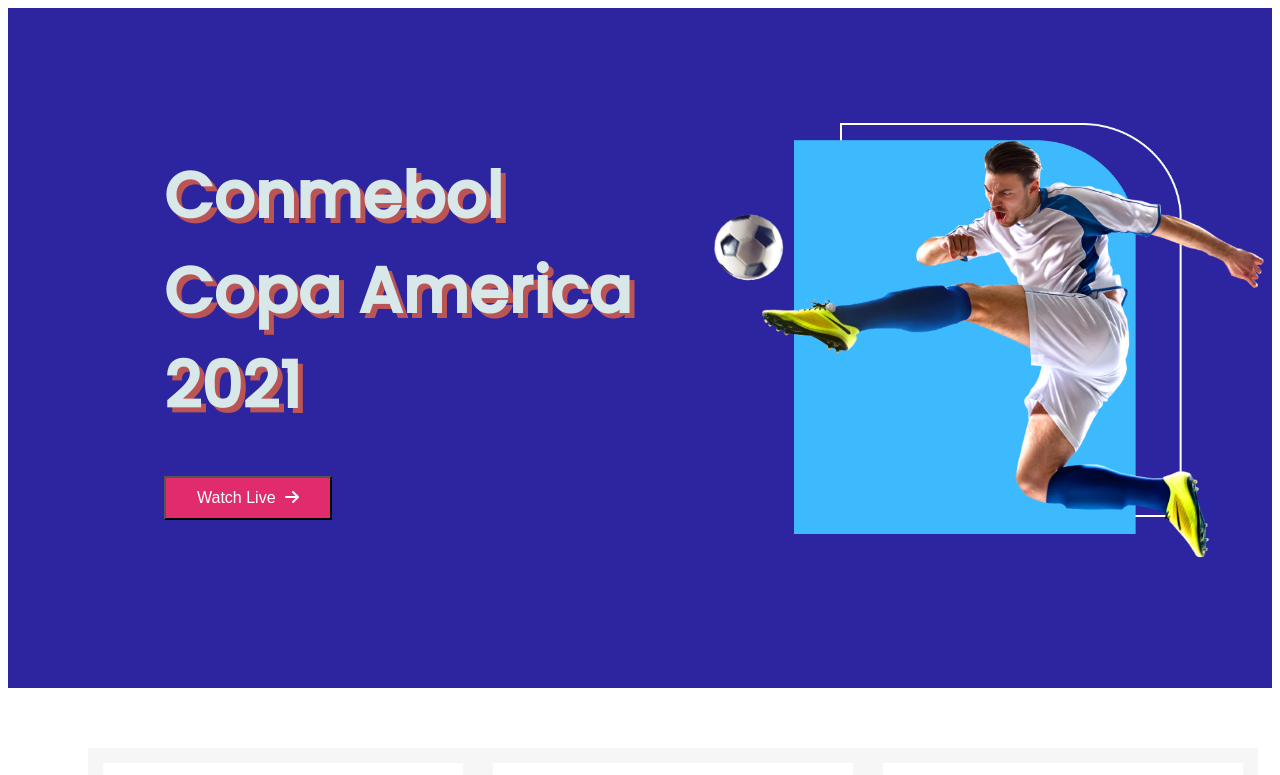
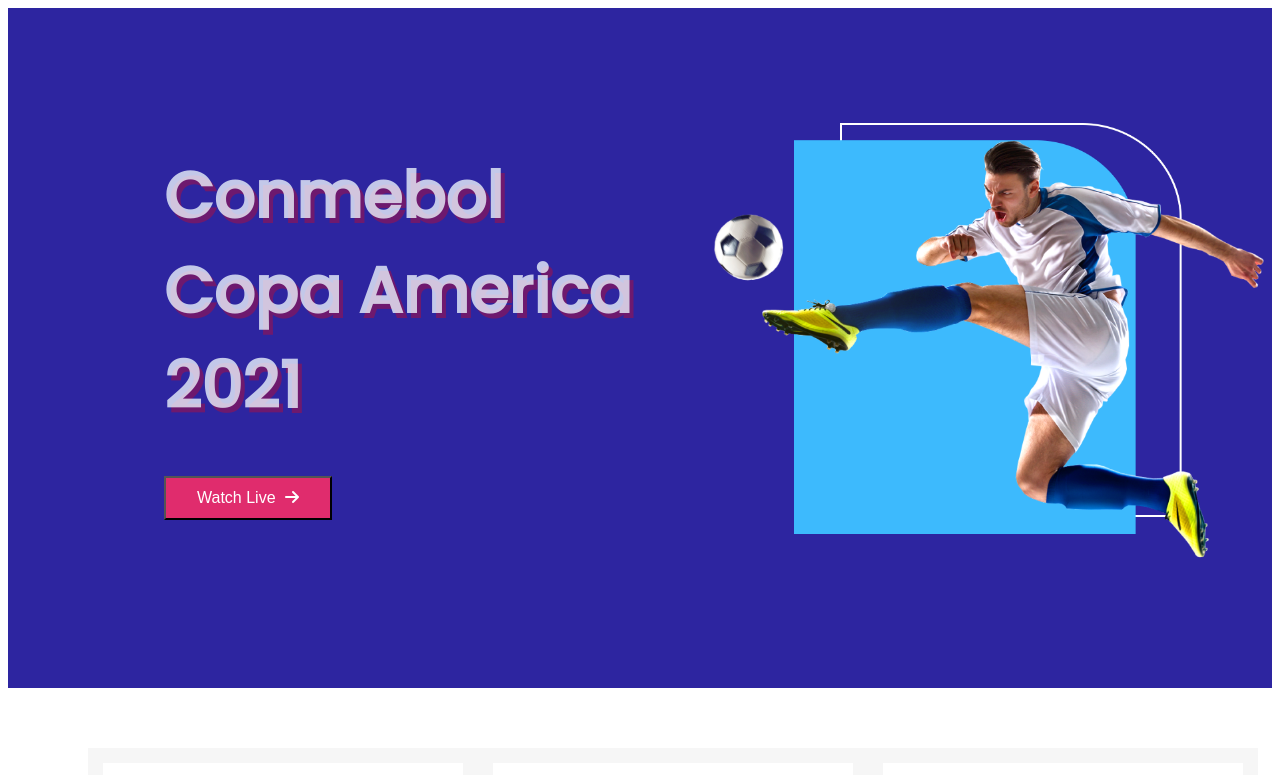
Before and after one commit to SeriouslySazzad/responsive-football, a plain HTML site: page index.html in a window 1280 px wide. In both pictures the pointer is over the element 402 px from the left and 290 px from the top of the page. Shown: the top 775 px of the page. Drawn offline with Linux system fonts and the light colour scheme.

Commit message:
commited

```diff
--- a/styles/style.css
+++ b/styles/style.css
@@ -30,8 +30,8 @@ header {
  }
 
  .header-item h1:hover {
-      color: rgb(216, 231, 231);
-      text-shadow: 5px 5px #bb5454;
+     color: rgba(240, 248, 255, 0.774);
+     text-shadow: 4px 5px #ff00004f;
  }
 
  .header-section button {
```
